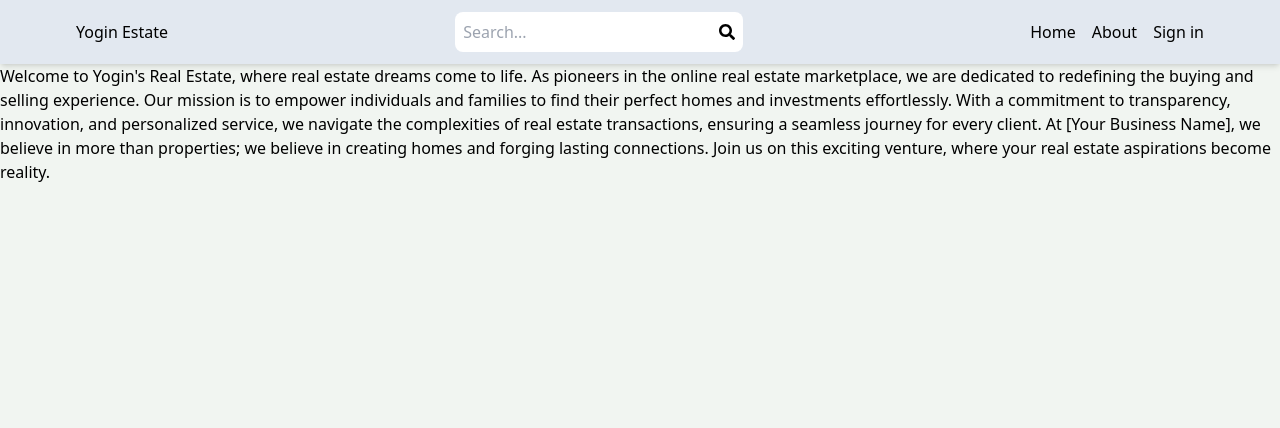
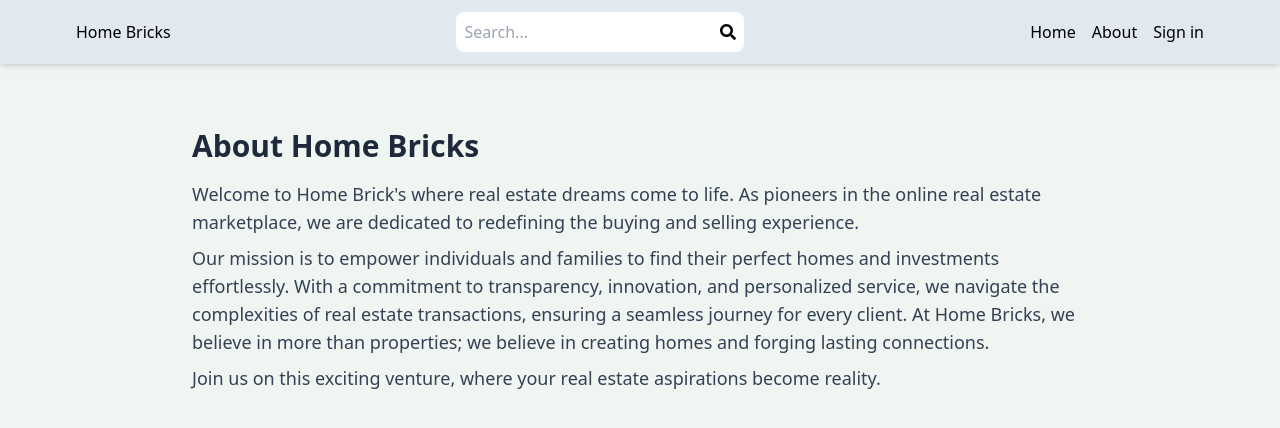
Before and after one commit to patilyogin96/mern-real-estate, a React (Vite) app in the folder client/: page /about in a window 1280 px wide. Shown: the top 428 px of the page. Built offline with nearby package versions, Linux system fonts and the light colour scheme.

Commit message:
about page styling done

```diff
--- a/client/index.html
+++ b/client/index.html
@@ -4,7 +4,7 @@
     <meta charset="UTF-8" />
     <link rel="icon" type="image/svg+xml" href="/vite.svg" />
     <meta name="viewport" content="width=device-width, initial-scale=1.0" />
-    <title>Yogin's Estate</title>
+    <title>Home Bricks</title>
   </head>
   <body>
     <div id="root"></div>
--- a/client/src/components/Header/Header.jsx
+++ b/client/src/components/Header/Header.jsx
@@ -48,7 +48,7 @@ const Header = ({}) => {
     <header className="bg-slate-200 shadow-md ">
       <div className="flex justify-between items-center max-w-6xl m-auto p-3 ">
         <div>
-          <Link to="/">Yogin Estate</Link>
+          <Link to="/">Home Bricks</Link>
         </div>
         <div className="flex items-center relative">
           <input
--- a/client/src/pages/About.jsx
+++ b/client/src/pages/About.jsx
@@ -2,19 +2,29 @@ import React from "react";
 
 const About = () => {
   return (
-    <div>
-      <h1>
-        Welcome to Yogin's Real Estate, where real estate dreams come to life.
-        As pioneers in the online real estate marketplace, we are dedicated to
-        redefining the buying and selling experience. Our mission is to empower
-        individuals and families to find their perfect homes and investments
-        effortlessly. With a commitment to transparency, innovation, and
-        personalized service, we navigate the complexities of real estate
-        transactions, ensuring a seamless journey for every client. At [Your
-        Business Name], we believe in more than properties; we believe in
-        creating homes and forging lasting connections. Join us on this exciting
-        venture, where your real estate aspirations become reality.
+    <div className="max-w-4xl mx-auto pt-16">
+      <h1 className="text-3xl font-semibold text-slate-800">
+        About Home Bricks
       </h1>
+      <div className="pt-4 text-lg text-slate-700">
+        <p>
+          Welcome to Home Brick's where real estate dreams come to life. As
+          pioneers in the online real estate marketplace, we are dedicated to
+          redefining the buying and selling experience.
+        </p>
+        <p className="mt-2">
+          Our mission is to empower individuals and families to find their
+          perfect homes and investments effortlessly. With a commitment to
+          transparency, innovation, and personalized service, we navigate the
+          complexities of real estate transactions, ensuring a seamless journey
+          for every client. At Home Bricks, we believe in more than properties;
+          we believe in creating homes and forging lasting connections.
+        </p>
+        <p className="mt-2">
+          Join us on this exciting venture, where your real estate aspirations
+          become reality.
+        </p>
+      </div>
     </div>
   );
 };
--- a/client/src/pages/Footer.jsx
+++ b/client/src/pages/Footer.jsx
@@ -9,7 +9,7 @@ const Footer = () => {
             Yogin's Estate
           </h1>
           <p className="pt-3 text-lg max-w-lg lg:text-start">
-            "Welcome to Yogin's Estate, where your dream home awaits! Discover
+            "Welcome to Home Bricks, where your dream home awaits! Discover
             exceptional real estate services for buying, selling, and renting.
             Your perfect property journey begins here."
           </p>
```
